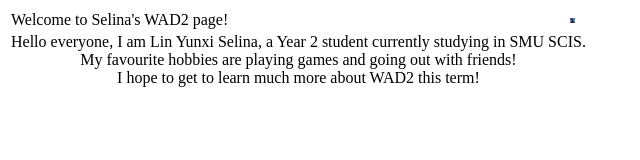
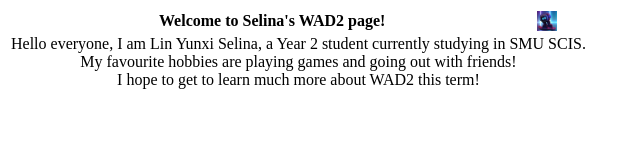
Before and after one commit to selina-linn/selina-linn.github.io, a plain HTML site: page index.html in a window 1280 px wide. Shown: the whole page, without its empty margins (0-640 px from the left). Drawn offline with Linux system fonts and the light colour scheme.

Commit message:
Update index.html

```diff
--- a/index.html
+++ b/index.html
@@ -6,8 +6,8 @@
     <body>
         <table border="0">
             <tr>
-                <td> Welcome to Selina's WAD2 page! </td>
-                <td> <img src="/EMO.png" height="5" width="5"> </td>
+                <td align="center" valign="center"> <strong> Welcome to Selina's WAD2 page! </strong> </td>
+                <td> <img src="/EMO.png" height="20" width="20"> </td>
             </tr>
             <tr>
                 <td colspan="2" align="center">
```
